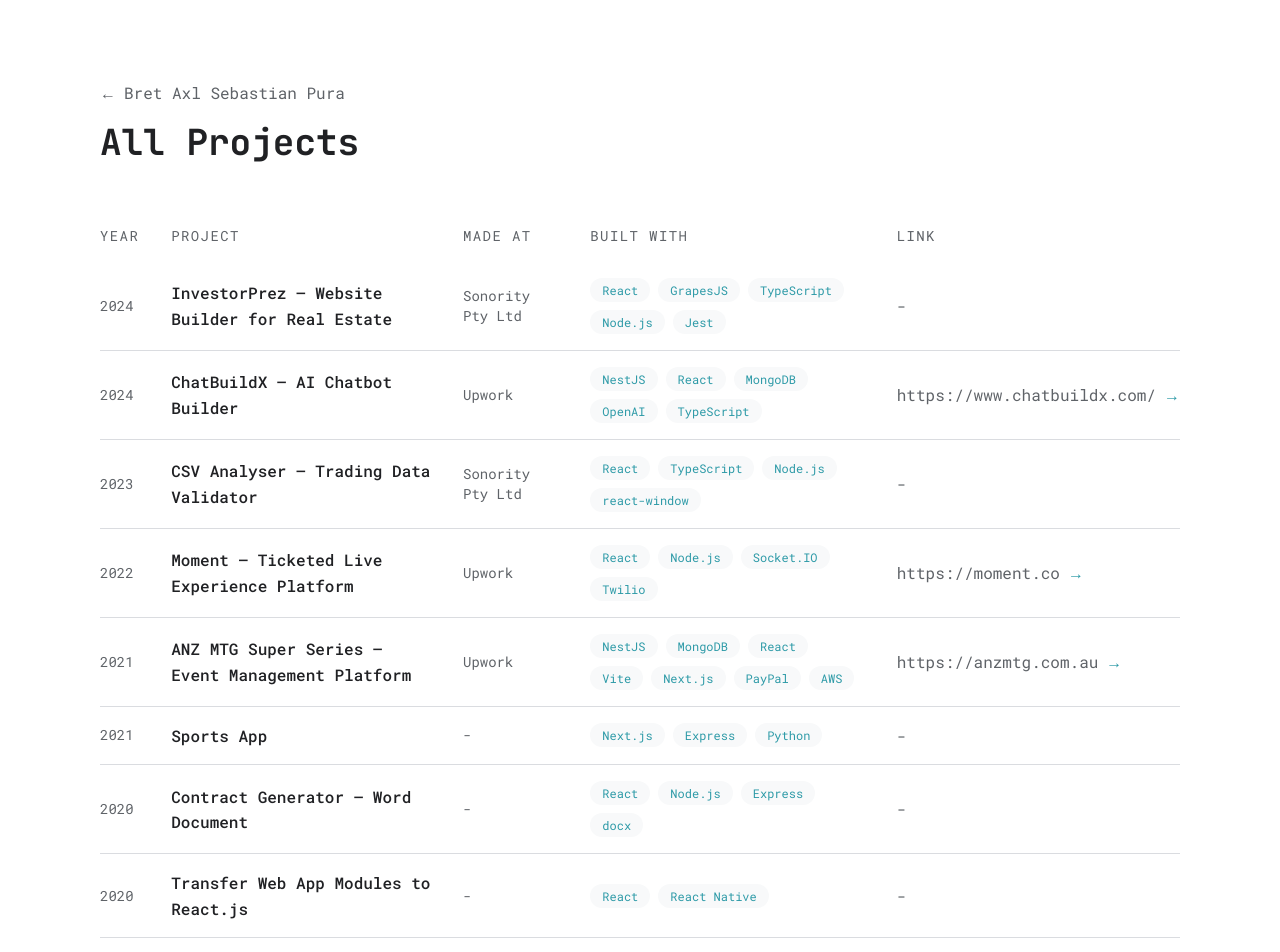
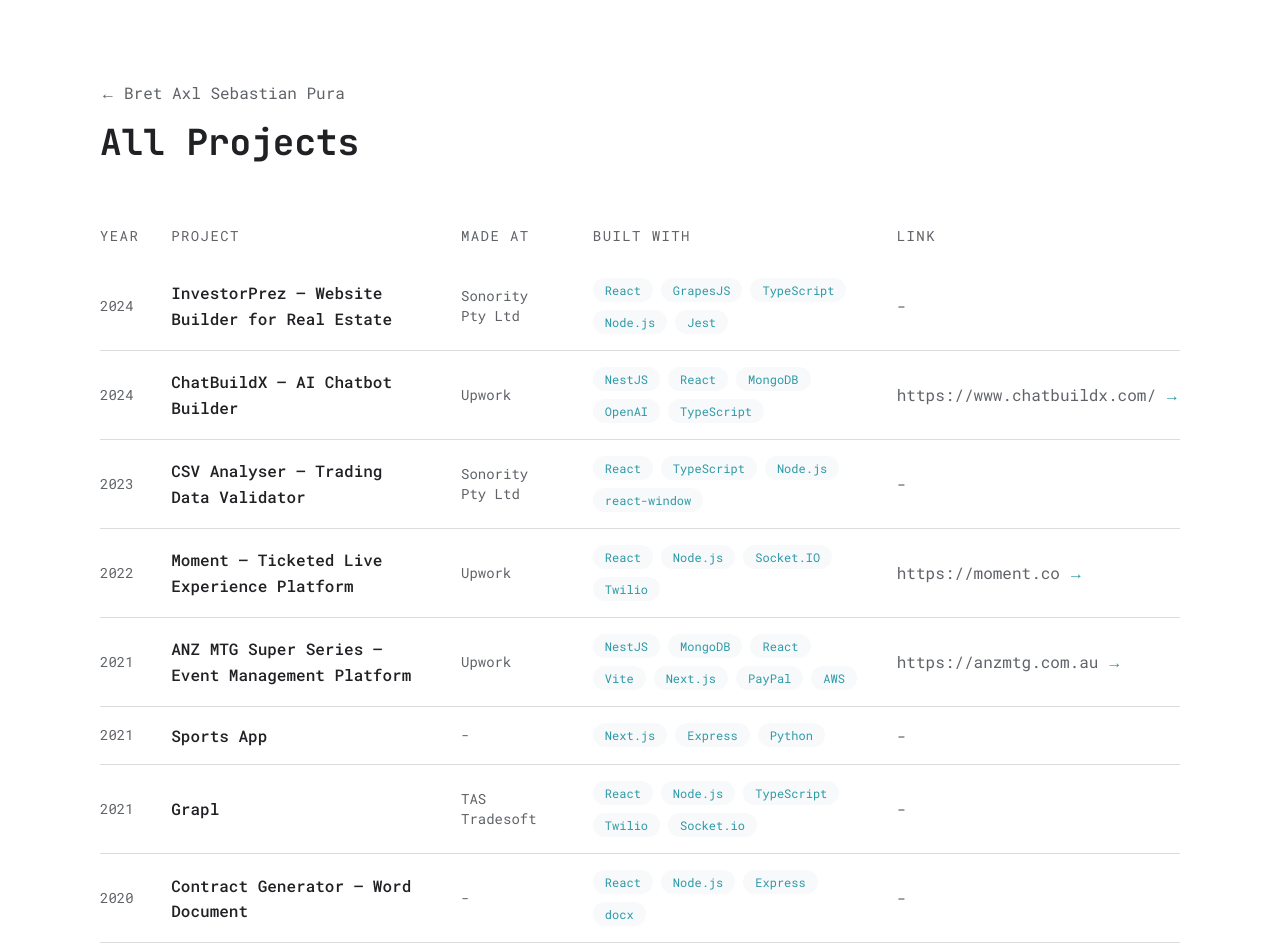
Before and after one commit to xeiaaa/portfolio, a Next.js app: page /projects in a window 1280 px wide. Shown: the top 952 px of the page. Built offline with nearby package versions, Linux system fonts and the light colour scheme.

Commit message:
add new project

```diff
--- a/app/constants.ts
+++ b/app/constants.ts
@@ -202,6 +202,22 @@
     bookmarked: "",
     company: {
       name: "",
+      url: "",
+    },
+  },
+  {
+    title: "Grapl",
+    date: "2021",
+    builtWith: ["React", "Node.js", "TypeScript", "Twilio", "Socket.io"],
+    description:
+      "A revolutionary command center for productivity and collaboration. Features persistent collaboration rooms, meeting recording/transcription, time travel capabilities, and marketplace integrations to help users recapture 40+ hours of productivity monthly.",
+    image: "",
+    video: "",
+    downloads: "",
+    bookmarked: "",
+    link: "",
+    company: {
+      name: "TAS Tradesoft",
       url: "",
     },
   },
```
